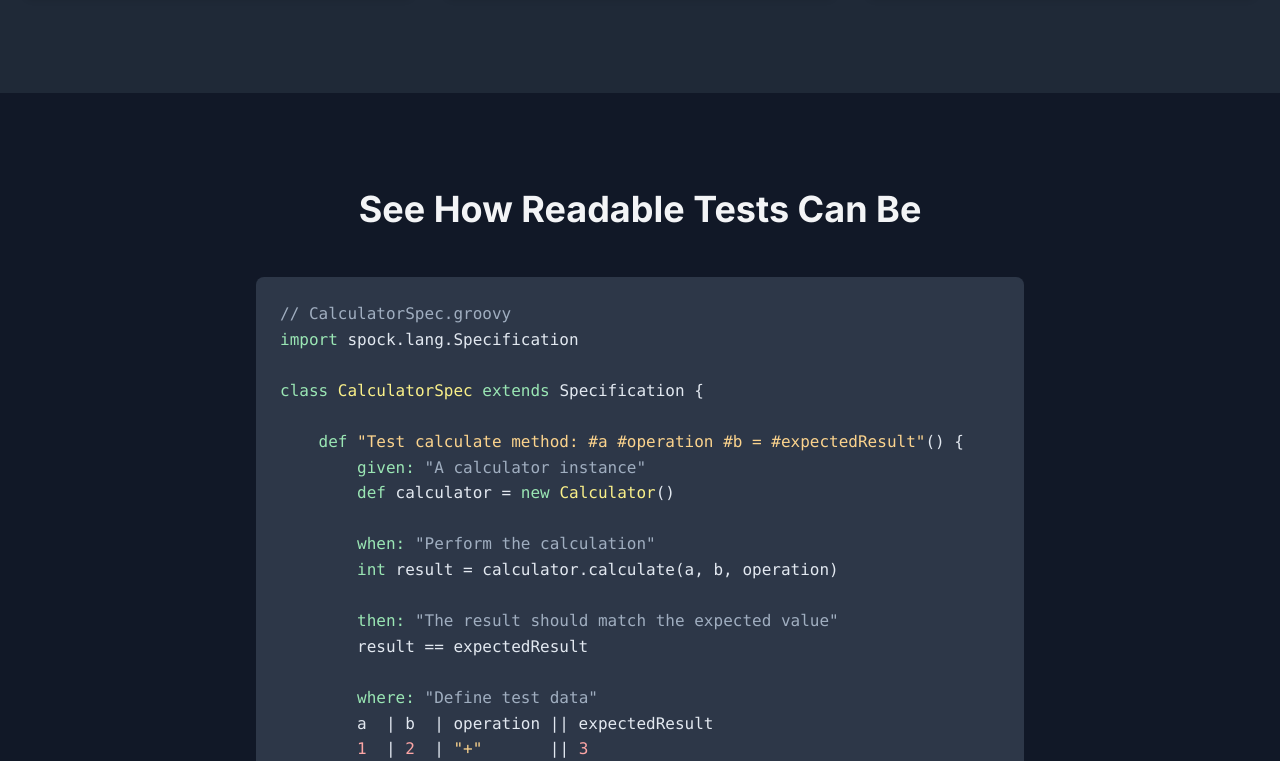
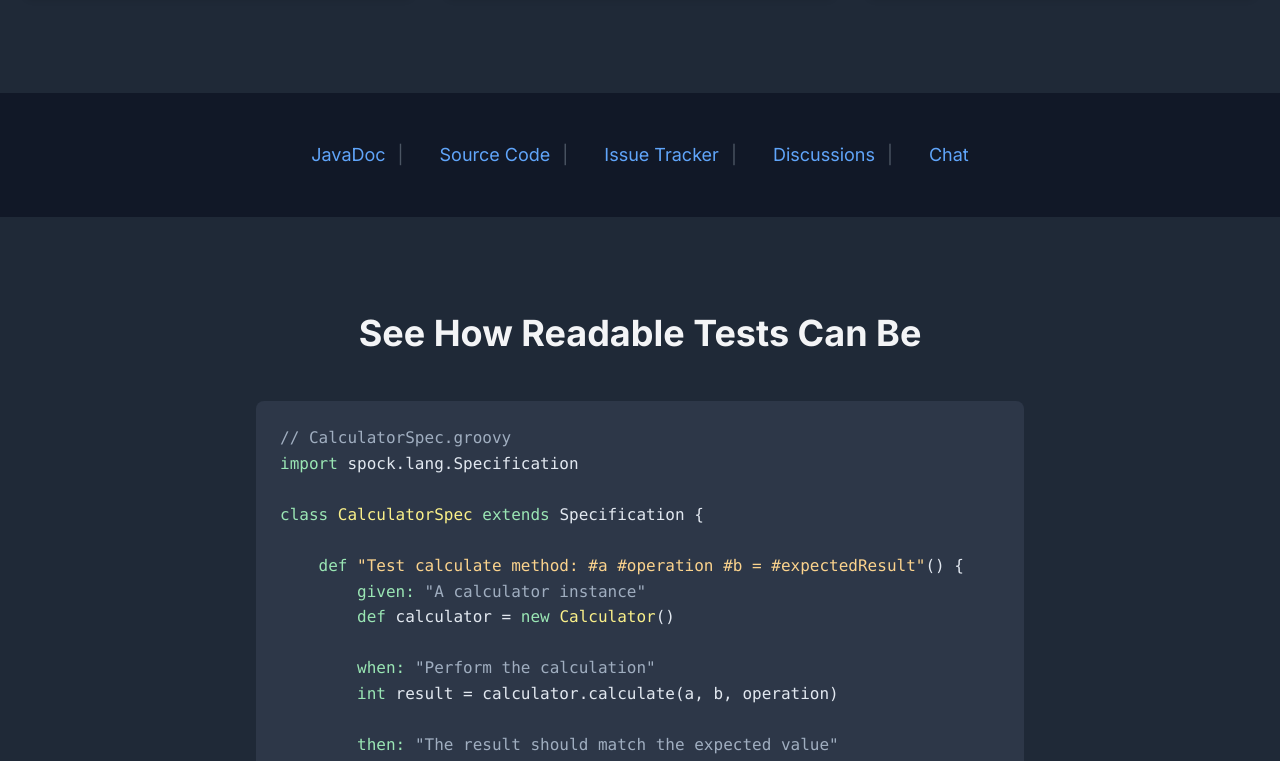
Before and after one commit to spockframework/spockframework.github.io, a plain HTML site: page index.html in a window 1280 px wide. Shown: the part 1739-2500 px from the top of the page. Drawn offline with nearby package versions, Linux system fonts and the light colour scheme.

Commit message:
Move links section

```diff
--- a/index.html
+++ b/index.html
@@ -248,7 +248,17 @@
     </div>
 </section>
 
-<section class="py-16 md:py-24"> <div class="container mx-auto px-6">
+
+<section class="py-12"> <div class="container mx-auto px-6 text-center text-gray-400 text-lg additional-links flex flex-wrap justify-center items-center gap-y-2">
+    <a href="https://spockframework.org/spock/javadoc/current" class="hover-underline-animation mx-3"><span class="link-separator">JavaDoc</span></a>
+    <a href="https://github.com/spockframework/spock" class="hover-underline-animation mx-3"><span class="link-separator">Source Code</span></a>
+    <a href="https://github.com/spockframework/spock/issues" class="hover-underline-animation mx-3"><span class="link-separator">Issue Tracker</span></a>
+    <a href="https://github.com/spockframework/spock/discussions" class="hover-underline-animation mx-3"><span class="link-separator">Discussions</span></a>
+    <a href="https://gitter.im/spockframework/spock" class="hover-underline-animation mx-3"><span class="link-separator">Chat</span></a>
+</div>
+</section>
+
+<section class="py-16 md:py-24 bg-gray-800"> <div class="container mx-auto px-6">
     <h2 class="text-3xl md:text-4xl font-bold text-center mb-12 text-gray-100" data-aos="fade-up">
         See How Readable Tests Can Be
     </h2>
@@ -344,15 +354,6 @@
 </div>
 </section>
 
-<section class="py-12 bg-gray-800"> <div class="container mx-auto px-6 text-center text-gray-400 text-sm additional-links flex flex-wrap justify-center items-center gap-y-2">
-    <a href="https://spockframework.org/spock/javadoc/current" class="hover-underline-animation mx-3"><span class="link-separator">Javadoc</span></a>
-    <a href="https://github.com/spockframework/spock" class="hover-underline-animation mx-3"><span class="link-separator">Source Code</span></a>
-    <a href="https://github.com/spockframework/spock/issues" class="hover-underline-animation mx-3"><span class="link-separator">Issue Tracker</span></a>
-    <a href="https://github.com/spockframework/spock/discussions" class="hover-underline-animation mx-3"><span class="link-separator">Discussions</span></a>
-    <a href="https://gitter.im/spockframework/spock" class="hover-underline-animation mx-3"><span class="link-separator">Chat</span></a>
-</div>
-</section>
-
 <footer class="py-8 text-center text-gray-400 text-sm">
     <div class="container mx-auto px-6">
         &copy; 2025 Spock Framework Team. All rights reserved.
```
